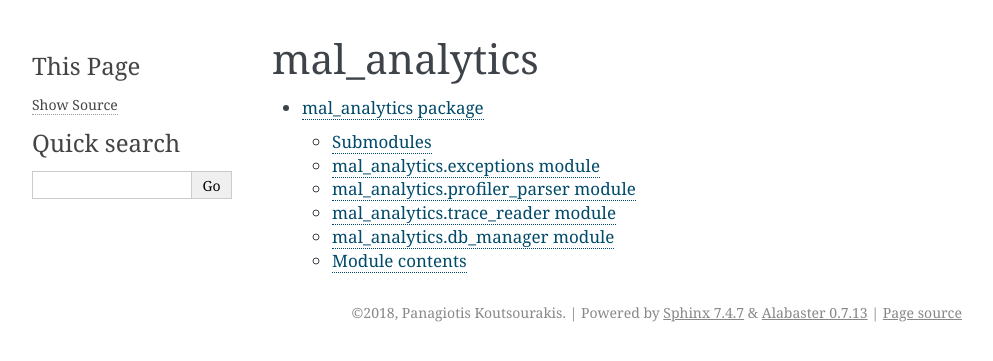
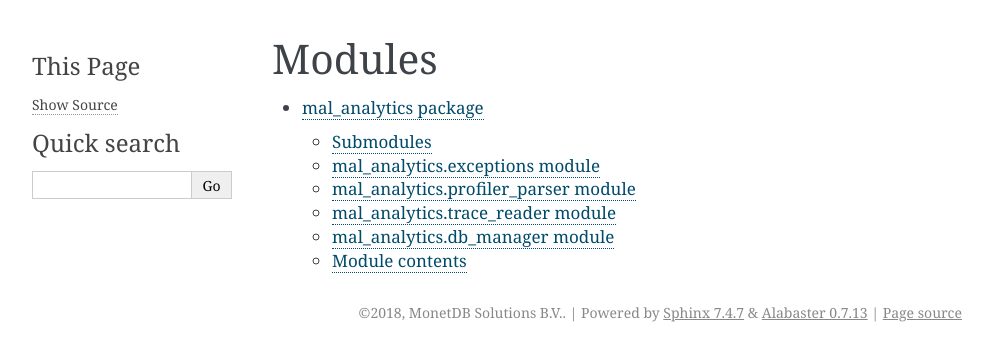
Before and after one commit to MonetDBSolutions/mal-profiler-backend, a Sphinx documentation site: the page built from doc/source/modules.rst, in a window 1280 px wide. Shown: the top 361 px of the page, without its empty margins (148-1141 px from the left). Built offline with Sphinx 7.4.7, drawn with Linux system fonts in a browser that asks for light colours.

Commit message:
Small documentation changes

```diff
--- a/doc/source/conf.py
+++ b/doc/source/conf.py
@@ -20,7 +20,7 @@
 # -- Project information -----------------------------------------------------
 
 project = 'MAL Analytics'
-copyright = '2018, Panagiotis Koutsourakis'
+copyright = '2018, MonetDB Solutions B.V.'
 author = 'Panagiotis Koutsourakis'
 
 # The short X.Y version
--- a/doc/source/modules.rst
+++ b/doc/source/modules.rst
@@ -1,5 +1,5 @@
-mal_analytics
-=============
+Modules
+=======
 
 .. toctree::
    :maxdepth: 4
```
